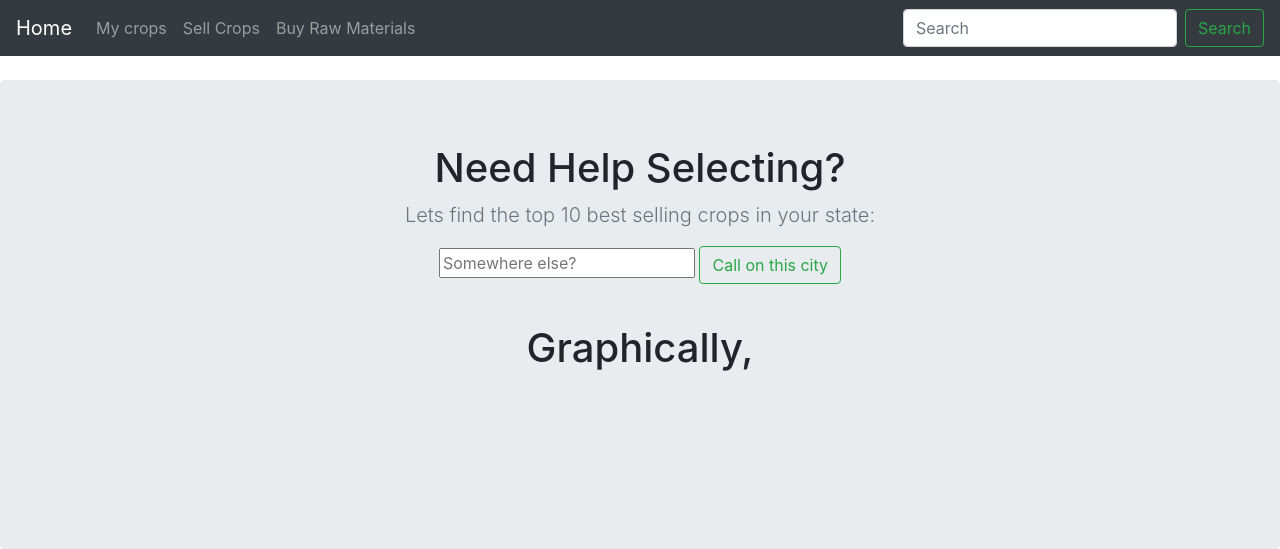
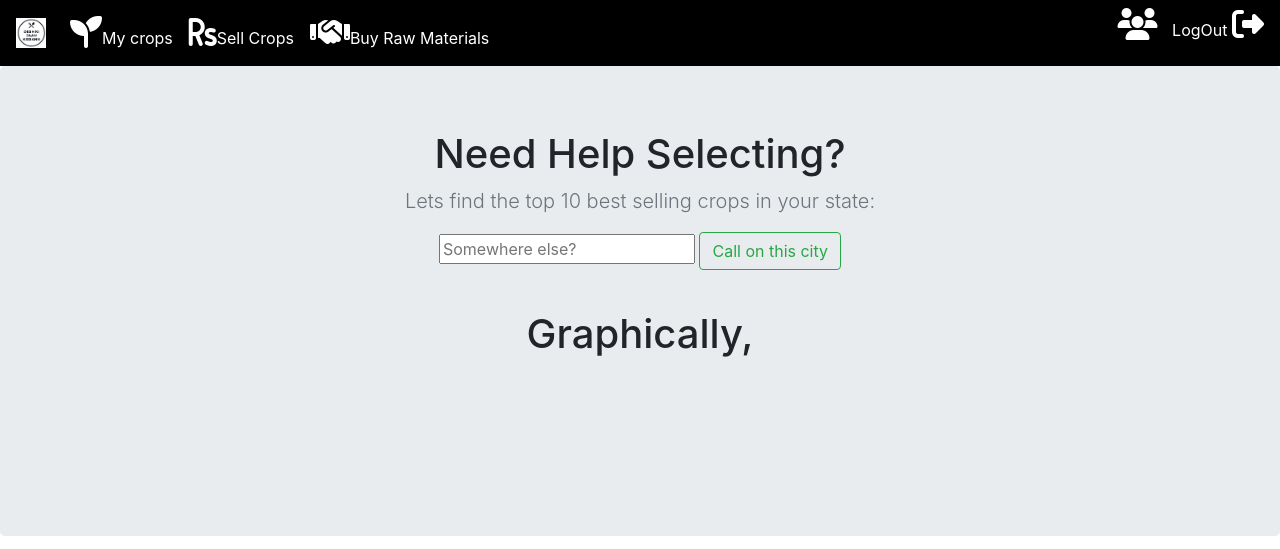
Before and after one commit to havanoor/TSEC-Codestorm, a Django app: page /suggestion/ in a window 1280 px wide. Shown: the top 549 px of the page. Run offline with Django 3.2, Linux system fonts and the light colour scheme; some libraries are stand-ins or nearby versions.

Commit message:
Final Tweaks

```diff
--- a/FarmerApp/templates/FarmerApp/BuyerLand.html
+++ b/FarmerApp/templates/FarmerApp/BuyerLand.html
@@ -104,7 +104,7 @@
   <ul class="navbar-nav mr-auto ">
     <li>
       <!-- <a class="nav-link" href="#"><i class="fas fa-seedling fa-2x"></i>My crops</a> -->
-      <a class="top" href="{% url "farmer_home" %}"><i class="fas fa-home fa-2x"></i>Home </a>
+      <a class="top" href=""><i class="fas fa-home fa-2x"></i>Home </a>
     </li>
   </ul>
     <ul class="list-inline">
--- a/FarmerApp/templates/FarmerApp/FarmerShop2.html
+++ b/FarmerApp/templates/FarmerApp/FarmerShop2.html
@@ -147,13 +147,9 @@
           <li class="order-price top"> <i class="fas fa-rupee-sign"></i>Order By price</li>
           <!-- <button type = "button" class = "order-price"> Order by Price </button> <br> -->
           <li class="order-quality top"> <i class="fas fa-stamp"></i>Order By Quality</li>
-<<<<<<< HEAD
-
-=======
           <li class="top" ><a href="{% url 'suggestion' %}">  <i class="fas fa-question"></i>Confused ?</a></li>
 
 
->>>>>>> 196a907e87af14371e65fc7b57c8443b75eb22bf
       </ul>
   </div>
   <div class="main_content">
--- a/FarmerApp/templates/FarmerApp/suggestion.html
+++ b/FarmerApp/templates/FarmerApp/suggestion.html
@@ -1,4 +1,4 @@
-
+{% load static %}
 <!DOCTYPE html>
 <html lang="en">
 <head>
@@ -17,6 +17,7 @@
 <link href="/docs/4.5/dist/css/bootstrap.min.css" rel="stylesheet" integrity="sha384-9aIt2nRpC12Uk9gS9baDl411NQApFmC26EwAOH8WgZl5MYYxFfc+NcPb1dKGj7Sk" crossorigin="anonymous">
 
     <!-- Favicons -->
+      <script src="https://kit.fontawesome.com/b99e675b6e.js"></script>
 <link rel="apple-touch-icon" href="/docs/4.5/assets/img/favicons/apple-touch-icon.png" sizes="180x180">
 <link rel="icon" href="/docs/4.5/assets/img/favicons/favicon-32x32.png" sizes="32x32" type="image/png">
 <link rel="icon" href="/docs/4.5/assets/img/favicons/favicon-16x16.png" sizes="16x16" type="image/png">
@@ -75,6 +76,10 @@ hr.below {
       	height: 300px;
       }
 
+      .topa{
+        color:white
+      }
+
       #info1,
       #info2 {
       	font-size: 30px;
@@ -82,33 +87,51 @@ hr.below {
       #info3{
       	font-size: 60px;
       }
+      .nav-item a{
+        color: white;
+
+      }
+      .my{
+        color:white
+      }
+      .test{
+                  display: flex;
+         /* justify-content: center;  */
+         /* align-content: flex-end; */
+         margin-left: auto;
+         margin-right: auto;
+              }
     </style>
     <!-- Custom styles for this template -->
     <link href="navbar-top.css" rel="stylesheet">
   </head>
   <body>
-    <nav class="navbar navbar-expand-md navbar-dark bg-dark mb-4">
-  <a class="navbar-brand" href="#">Home</a>
-  <button class="navbar-toggler" type="button" data-toggle="collapse" data-target="#navbarCollapse" aria-controls="navbarCollapse" aria-expanded="false" aria-label="Toggle navigation">
-    <span class="navbar-toggler-icon"></span>
-  </button>
-  <div class="collapse navbar-collapse" id="navbarCollapse">
-    <ul class="navbar-nav mr-auto">
-      <li class="nav-item">
-        <a class="nav-link" href="#">My crops</a>
+    <nav class="navbar navbar-expand-lg" style="background-color: black;">
+      <a class="navbar-brand" href="#">
+        <img src="{% static 'kisaan.png' %}" width="30" height="30" class="d-inline-block align-top" alt="Kya yaar ek logo toh daal">
+
+      </a>
+
+      <ul class="navbar-nav mr-auto ">
+        <li class="nav-item ">
+          <a class="nav-link" href="{% url 'crop_view' %}"><i class="fas fa-seedling fa-2x"></i>My crops</a>
         </li>
         <li class="nav-item">
-        <a class="nav-link" href="#">Sell Crops</a>
+          <a class="nav-link" href="{% url 'category' %}"><i class="fas fa-rupee-sign fa-2x"></i>Sell Crops</a>
         </li>
         <li class="nav-item">
-        <a class="nav-link" href={% url 'FS' %}>Buy Raw Materials</a>
+          <a class="nav-link" href='{% url 'farmer_product_list' %}'><i class="fas fa-handshake fa-2x"></i>Buy Raw Materials</a>
         </li>
+
       </ul>
-    <form class="form-inline mt-2 mt-md-0">
-      <input class="form-control mr-sm-2" type="text" placeholder="Search" aria-label="Search">
-      <button class="btn btn-outline-success my-2 my-sm-0" type="submit">Search</button>
-    </form>
-  </div>
+      <ul class="list-inline">
+        <li class="list-inline-item topa">
+
+          <a  class="topa" style="margin-right: 10px;" href='#' ><i class="fas fa-users fa-2x"></i>{{ user.username }}</a>
+          <a  class="topa" href="{% url 'logout' %}">LogOut <i class="fas fa-sign-out-alt fa-2x"></i></a>
+       </li>
+
+      </ul>
     </nav>
 
 
--- a/FarmerApp/views.py
+++ b/FarmerApp/views.py
@@ -177,14 +177,16 @@ def order(request, pref):
     return render(request,'FarmerApp/cropdisplay.html',{'list':val})
 
 
+
+
+
+@login_required
 def farmerHome(request):
 
     userr = request.user
     return render(request,'FarmerApp/FarmerLand.html',{'user':userr})
 
 
-def buyerHome(request):
-    return render(request,'FarmerApp/BuyerLand.html')
 
 
 
@@ -251,6 +253,9 @@ def cropd(request):
     return render(request,'FarmerApp/Farmerf.html',{'filter':filter})
 
 '''Buyer E-commerce start'''
+
+
+@login_required
 def product_list(request, category_slug=None):
     userr = request.user
     category = None
--- a/FarmerPortal/settings.py
+++ b/FarmerPortal/settings.py
@@ -149,7 +149,7 @@ EMAIL_USE_TLS=True
 EMAIL_HOST_USER=''
 EMAIL_HOST_PASSWORD=''
 
-LOGIN_URL = ''
+LOGIN_URL = 'signup'
 LOGOUT_REDIRECT_URL= ''
 
 
```
Also changed, not shown: FarmerApp/templates/FarmerApp/CartDetail.html (+36 -3 lines), FarmerApp/templates/FarmerApp/FarmerLand.html (+0 -9 lines). Lines whose indentation alone changed are shown as unchanged.
